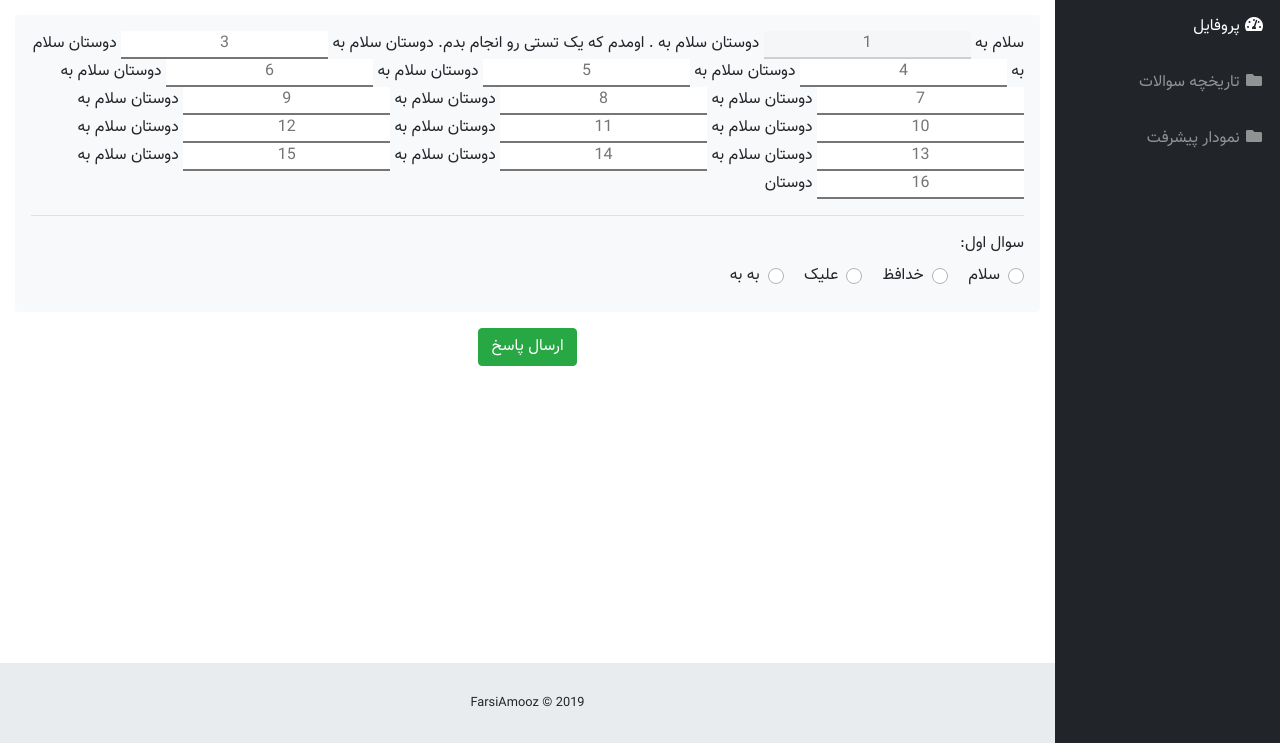
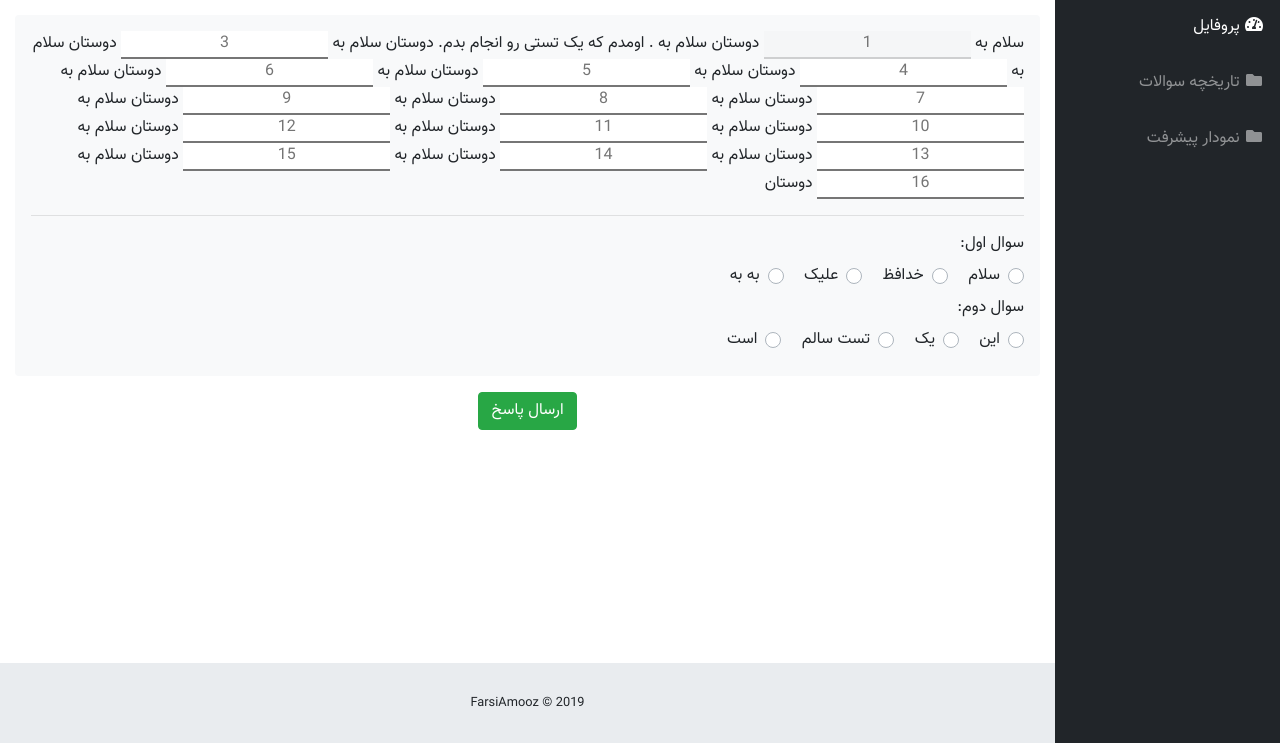
Before and after one commit to alirezahi/QA-System, a Django app: template templates/question/mcc-question.html in a window 1280 px wide. Shown: the part 57-800 px from the top of the page. Run offline with Django 3.2, Linux system fonts and the light colour scheme; the template is opened without the code that fills it, so the values that code supplies are empty; some libraries are stand-ins or nearby versions.

Commit message:
fix mc questions

```diff
--- a/language_skills/urls.py
+++ b/language_skills/urls.py
@@ -26,6 +26,7 @@ urlpatterns = [
     # mc-questions
     path('mc/list', MCQuestionListTemplate.as_view()),
     path('mc/history-list', MCQuestionHistoryListTemplate.as_view()),
+    path('mc/mcc', MCQuestionHistoryListTemplate1.as_view()),
     path('mc/check-answers/<question_id>', check_answer_mc),
     path('mc/<question_id>', MCQuestionTemplate.as_view()),
 ]
--- a/language_skills/views.py
+++ b/language_skills/views.py
@@ -78,6 +78,11 @@ class MCQuestionHistoryListTemplate(LoginRequiredMixin, TemplateView):
     template_name = 'question/mc-history-list.html'
 
 
+class MCQuestionHistoryListTemplate1(LoginRequiredMixin, TemplateView):
+    login_url = '/login/'
+    template_name = 'question/mcc-question.html'
+
+
 class MCQuestionListTemplate(LoginRequiredMixin, TemplateView):
     login_url = '/login/'
     template_name = 'question/mc-list.html'
--- a/templates/question/mc-question.html
+++ b/templates/question/mc-question.html
@@ -84,8 +84,8 @@
                 <div class="p-2">';
         for(var i=0;i<question_choices[counter]['options'].length;i++){
             input_text_answers += '<div class="custom-control custom-radio custom-control-inline">\
-                            <input type="radio" id="customRadioInline'+(i)+'" name="'+(counter+1)+'" class="custom-control-input" value="'+question_choices[counter]['options'][i]+'"{% if answer_page %} disabled{% endif %} {% if answer_page %} '+answer_status(user_answers[counter].text, question_choices[counter]['options'][i])+'{% endif %}>\
-                            <label class="custom-control-label" for="customRadioInline'+(i)+'">'+question_choices[counter]['options'][i]+'</label>\
+                            <input type="radio" id="customRadioInline'+(counter*4+i)+'" name="'+(counter+1)+'" class="custom-control-input" value="'+question_choices[counter]['options'][i]+'"{% if answer_page %} disabled{% endif %} {% if answer_page %} '+answer_status(user_answers[counter].text, question_choices[counter]['options'][i])+'{% endif %}>\
+                            <label class="custom-control-label" for="customRadioInline'+(counter*4+i)+'">'+question_choices[counter]['options'][i]+'</label>\
                         </div>';
         }
         input_text_answers += '</div>';
--- a/templates/question/mcc-question.html
+++ b/templates/question/mcc-question.html
@@ -29,6 +29,29 @@
                     </div>
                 </div>
             </div>
+            <div>
+                <div>
+                    سوال دوم:
+                </div>
+                <div class="p-2">
+                    <div class="custom-control custom-radio custom-control-inline">
+                        <input type="radio" id="customRadioInline5" name="customRadioInline" class="custom-control-input">
+                        <label class="custom-control-label" for="customRadioInline5">این</label>
+                    </div>
+                    <div class="custom-control custom-radio custom-control-inline">
+                        <input type="radio" id="customRadioInline6" name="customRadioInline" class="custom-control-input">
+                        <label class="custom-control-label" for="customRadioInline6">یک</label>
+                    </div>
+                    <div class="custom-control custom-radio custom-control-inline">
+                        <input type="radio" id="customRadioInline7" name="customRadioInline" class="custom-control-input">
+                        <label class="custom-control-label" for="customRadioInline7">تست سالم</label>
+                    </div>
+                    <div class="custom-control custom-radio custom-control-inline">
+                        <input type="radio" id="customRadioInline8" name="customRadioInline" class="custom-control-input">
+                        <label class="custom-control-label" for="customRadioInline8">است</label>
+                    </div>
+                </div>
+            </div>
         </div>
     </div>
     <div class="text-center p-3">
```
